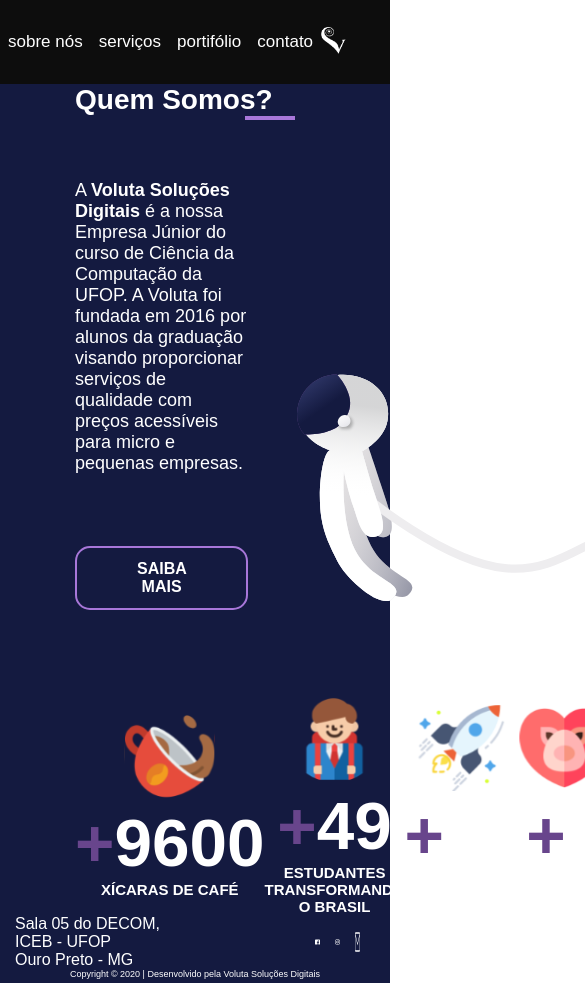
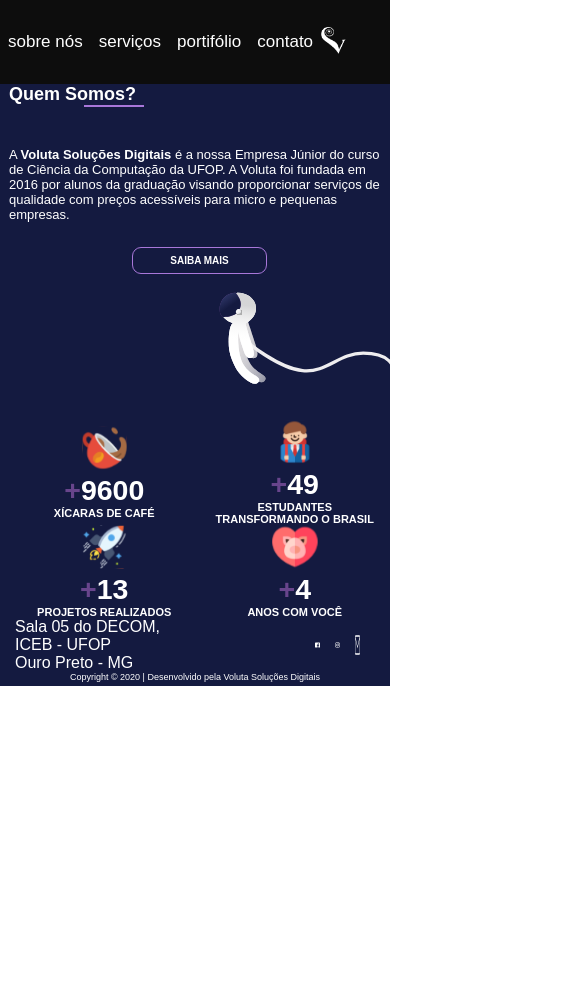
Before and after one commit to nicollecnunes/site-voluta, a React (Create React App) app: page / in a window 390 px wide. Shown: the top 983 px of the page, 585 px wide, since content can reach past the window. After the commit the page ends 844 px from the top, so only its background shows below. Built offline with nearby package versions, Linux system fonts and the light colour scheme.

Commit message:
responsividade quemsomos

```diff
--- a/src/components/quemsomos/style.css
+++ b/src/components/quemsomos/style.css
@@ -31,7 +31,7 @@
 
 .quemsomos .flexquemsomos .astronauta {
 	padding-top: 185px;
-	display: block;
+	display: flex;
 	flex-grow: 0;
 	flex-shrink: 1;
 	flex-basis: auto;
@@ -69,6 +69,10 @@
 	font-weight: bold;
 }
 
+.quemsomos .flexnumeros .conjuntonum{
+	text-align: center;
+}
+
 .quemsomos .flexnumeros .conjuntonum .maisenumero{
 	display: flex;
 	flex-direction: row;
@@ -96,3 +100,72 @@
 .quemsomos .flexnumeros .conjuntonum .subtitulonum .txtsubtitulonum{
 	font-size: 15px;
 }
+
+
+@media only screen and (max-width: 815px) {
+
+	.quemsomos{
+	    padding-left: 9px;
+	}
+
+	.quemsomos .flexquemsomos {
+		flex-direction: column;
+	}
+
+	.quemsomos .flexquemsomos .astronauta {
+		padding-top: 15px;
+		align-items: right;
+		flex-direction: row-reverse;
+	}
+
+	.quemsomos .flexquemsomos .astronauta img{
+		width: 50%;
+	}
+
+	.titulopadrao hr{
+		width: 60px;
+		border: 1px solid #A877D9;
+		margin-left: 75px;
+	}
+
+	.titulopadrao{
+		font-size: 18px;
+		padding-bottom: 40px;
+	}
+
+	.quemsomos .flexquemsomos .flex1{
+		width: 100%;
+	}
+
+	.quemsomos .flexquemsomos .flex1 .descricao {
+		font-size: 13px;
+		padding-bottom: 25px;
+	}
+
+	.botaopadrao {
+		font-size:10px;
+		padding:7px 37px;
+		border-radius:9px;
+		border:1px solid #A877D9;
+	}
+
+	.quemsomos .flexnumeros{
+		display: grid;
+		grid-template-columns: repeat(2, 1fr);
+		align-self: center;
+		padding-right: 0px;
+	}
+	.quemsomos .flexnumeros .conjuntonum .maisenumero{
+		font-size: 19px;
+	}
+
+	.quemsomos .flexnumeros .conjuntonum .subtitulonum .txtsubtitulonum{
+		font-size: 11px;
+	}
+
+	.quemsomos .flexnumeros .conjuntonum img{
+		width: 50%;
+	}
+
+
+}
```
